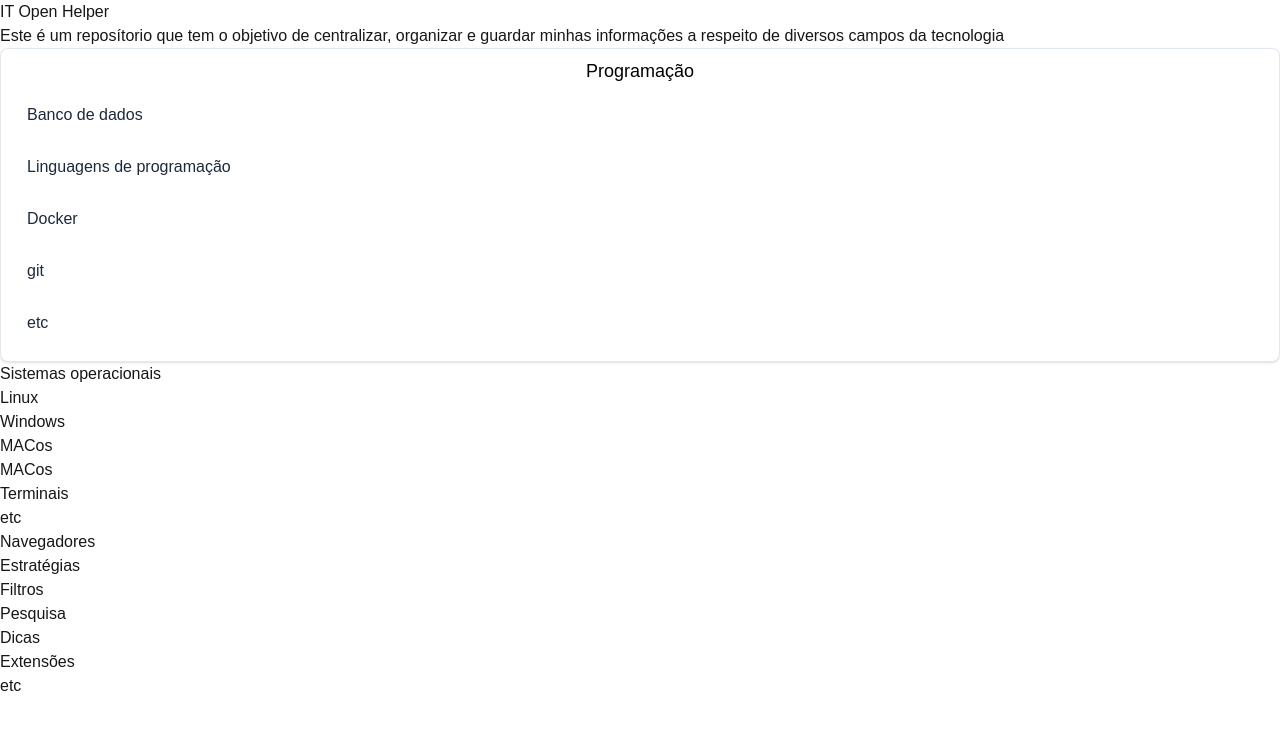
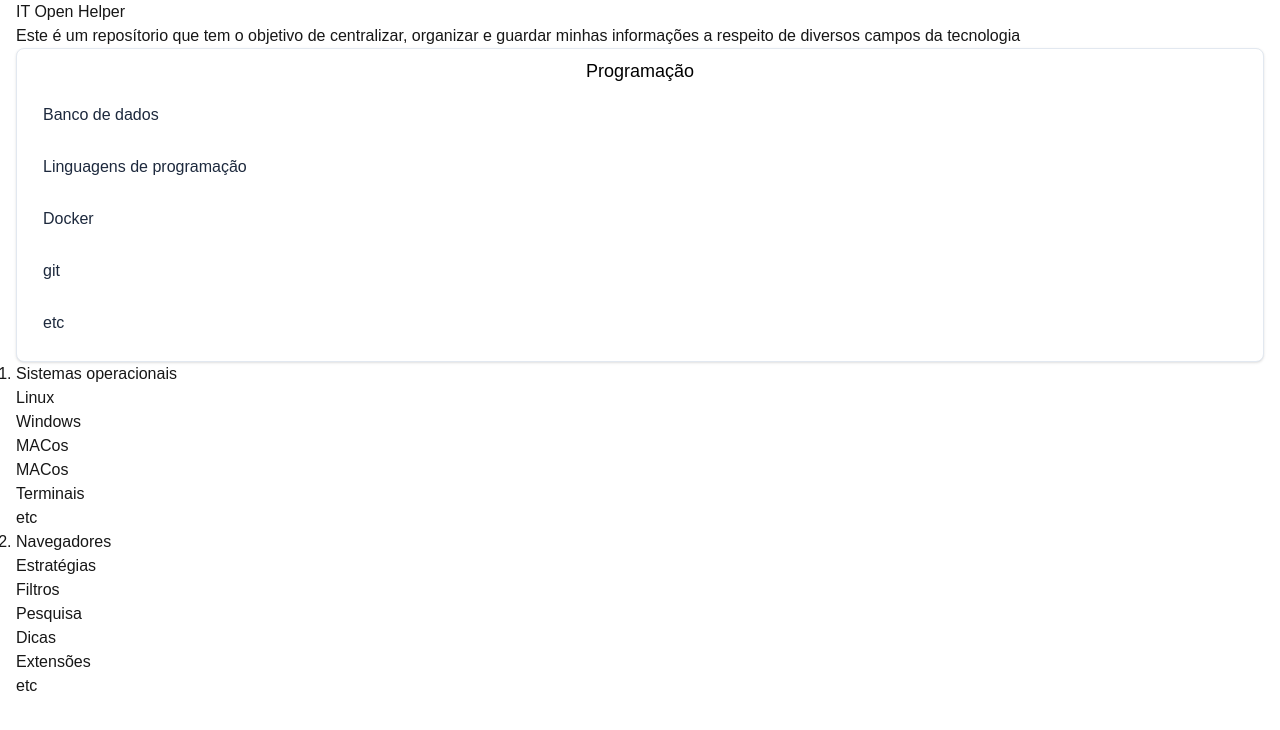
Before and after one commit to jonathaneamorim/web-it-open-helper, a Next.js app: page / in a window 1280 px wide. Shown: the top 730 px of the page. Built offline with nearby package versions, Linux system fonts and the light colour scheme.

Commit message:
fix: Adjust layout container

```diff
--- a/src/app/layout.tsx
+++ b/src/app/layout.tsx
@@ -25,7 +25,9 @@ export default function RootLayout({
   return (
     <html lang="pt-br">
       <body className={`${geistSans.variable} ${geistMono.variable} antialiased`}>
-        {children}
+        <div className="lg:container lg:mx-auto lg:px-4">
+          {children}
+        </div>
       </body>
     </html>
   );
```
